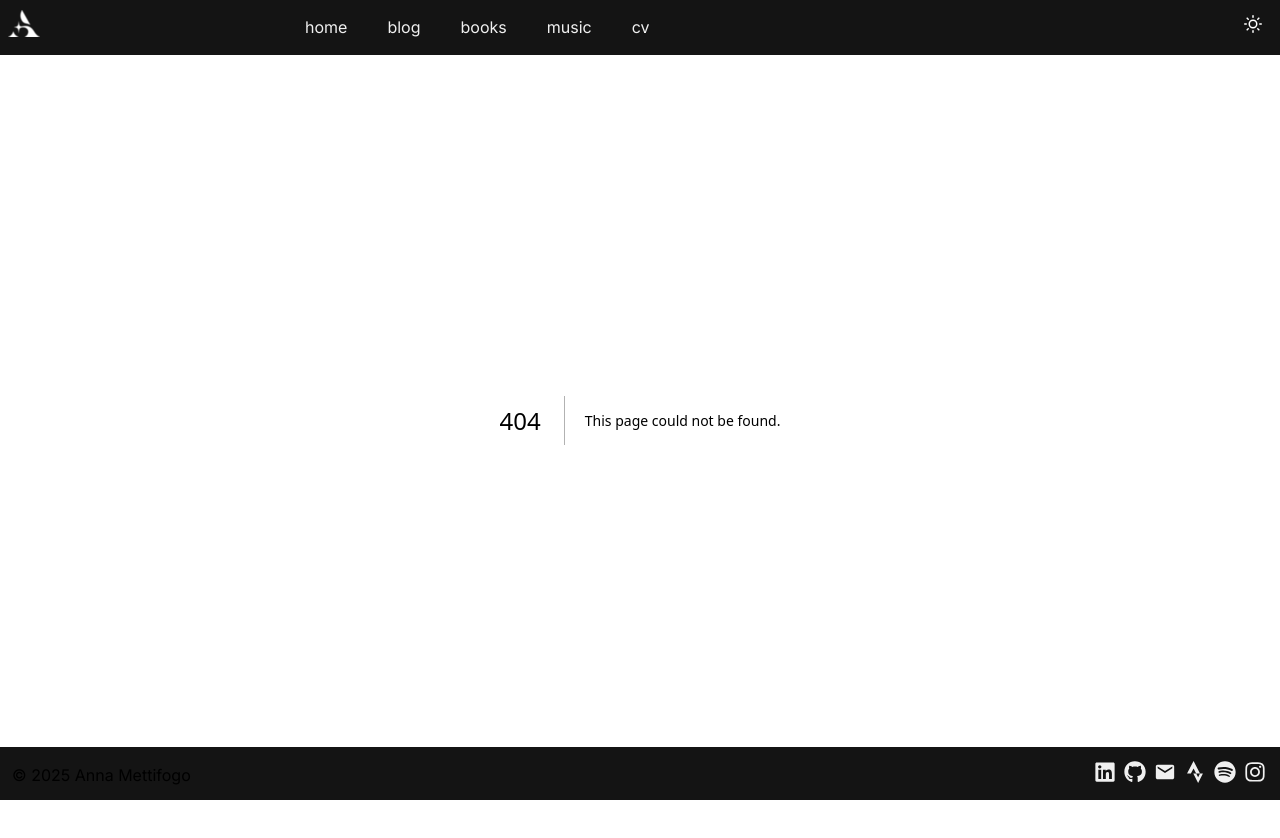
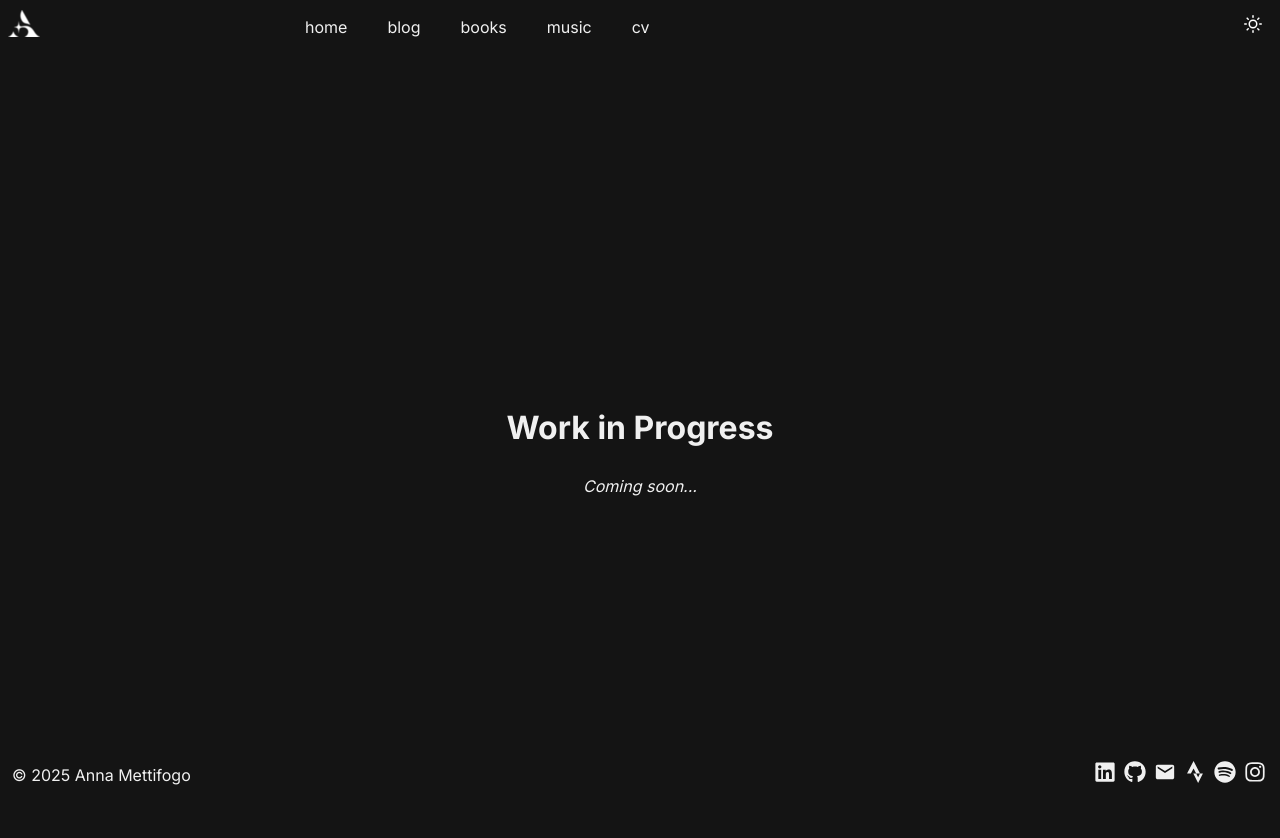
Before and after one commit to MettiFire/mywebsite, a Next.js app: page /work-in-progress in a window 1280 px wide. Before the commit this address had no page. Shown: the top 838 px of the page. Built offline with nearby package versions, Linux system fonts and the light colour scheme.

Commit message:
feat: aggiornato il contenuto della pagina del blog e aggiunta la pagina "Work in Progress"

```diff
--- a/app/blog/BlogContent.tsx
+++ b/app/blog/BlogContent.tsx
@@ -30,8 +30,12 @@ export default function BlogContent() {
         This is my space to put down thoughts, share an adventure or two, indulge in <em>strange</em> reasonings, and express the sentimental side that occasionally overwhelms me.
         <br />
         Here, you'll find everything that crosses my mind.
-        <br /><br />
+        <br />
+      </p>
+
+      <p className="opacity-70">
         All writing originates in Italian, my native language. English translations are always available for a more comfortable and accessible read.
+
       </p>
 
 
--- a/app/music/MusicContent.tsx
+++ b/app/music/MusicContent.tsx
@@ -5,10 +5,12 @@ import { useState } from 'react';
 
 const postsData = {
   it: [
-    { date: 'November 24, 2025', title: 'I miei soli preferiti', href: '/music/posts/it/01-try' },
+    //{ date: 'November 24, 2025', title: 'I miei soli preferiti', href: '/music/posts/it/01-try' },
+    { date: 'TBD', title: 'Work in Progress', href: '/work-in-progress' },
   ],
   en: [
-    { date: 'November 24, 2025', title: 'My favorite solos', href: '/music/posts/en/01-try' },
+    //{ date: 'November 24, 2025', title: 'My favorite solos', href: '/music/posts/en/01-try' },
+    { date: 'TBD', title: 'Work in Progress', href: '/work-in-progress' },
   ]
 };
 
--- /dev/null
+++ b/app/work-in-progress/page.tsx
@@ -0,0 +1,14 @@
+export default function WorkInProgressPage() {
+  return (
+    <main className="max-w-[670px] mx-auto px-6 py-20 min-h-screen flex items-center justify-center">
+      <div className="text-center">
+        <h1 className="text-2xl font-semibold text-neutral-900 dark:text-neutral-100 mb-2">
+          Work in Progress
+        </h1>
+        <p className="text-neutral-600 dark:text-neutral-400 italic">
+          Coming soon...
+        </p>
+      </div>
+    </main>
+  );
+}
```
